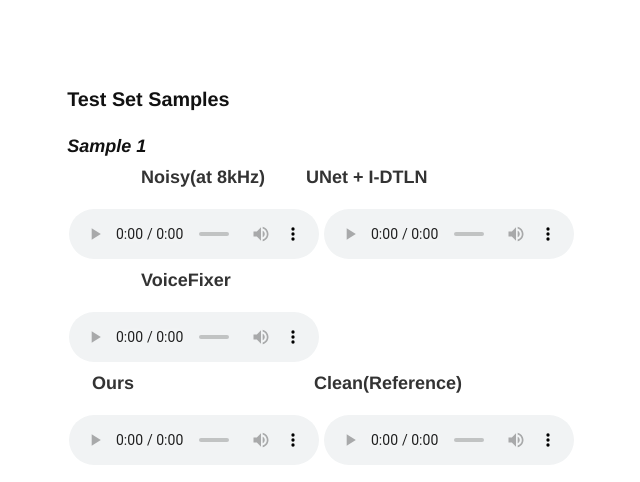
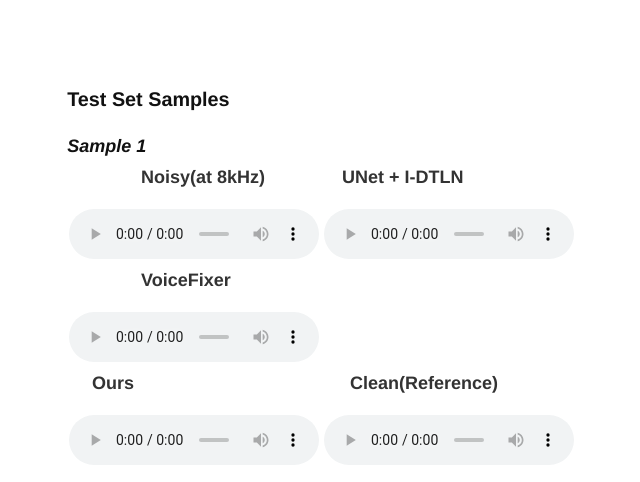
Before and after one commit to plcdemo/plcdemo.github.io, a Jekyll site: the page built from index.md, in a window 1280 px wide. Shown: the top 482 px of the page, without its empty margins (301-941 px from the left). Built offline with Jekyll 4.4.1, drawn with Linux system fonts in a browser that asks for light colours; our own code applies the rules of GitHub Pages for plain Markdown files.

Commit message:
Add files via upload

```diff
--- a/index.md
+++ b/index.md
@@ -6,7 +6,7 @@
 
 #### Sample 1
 
-&emsp;&emsp;&emsp;&emsp;**Noisy(at 8kHz)**&emsp;&emsp; **UNet + I-DTLN**
+&emsp;&emsp;&emsp;&emsp;**Noisy(at 8kHz)**&emsp;&emsp;&emsp;&emsp; **UNet + I-DTLN**
 
 <audio controls="" style="width: 250px; height: 50px"><source src="data/noisy/1.wav" type="audio/wav"></audio><audio controls="" style="width: 250px; height: 50px"><source src="data/predict/UNet+I-DTLN/1.wav" type="audio/wav"></audio>
 
@@ -14,7 +14,7 @@
 
 <audio controls="" style="width: 250px; height: 50px"><source src="data/predict/VoiceFixer/1.wav" type="audio/wav"></audio>
 
- &emsp;**Ours**&emsp;&emsp;&emsp;&emsp;&emsp;&emsp;&emsp;&emsp;&emsp;&emsp;**Clean(Reference)**
+ &emsp;**Ours**&emsp;&emsp;&emsp;&emsp;&emsp;&emsp;&emsp;&emsp;&emsp;&emsp;&emsp;&emsp;**Clean(Reference)**
 
 <audio controls="" style="width: 250px; height: 50px"><source src="data/predict/ours/1.wav" type="audio/wav"></audio><audio controls="" style="width: 250px; height: 50px"><source src="data/clean/1.wav" type="audio/wav"></audio>
 
@@ -72,7 +72,7 @@
 
 Spectrogram:
 
-<img src="img\real_1.png" alt="real_1" style="zoom: 33%;" /><img src="img\real_1_pr.png" alt="real_1_pr" style="zoom: 33%;" />
+<img src="img\real_1.png" alt="real_1" style="zoom: 25%;" /><img src="img\real_1_pr.png" alt="real_1_pr" style="zoom: 25%;" />
 
 ### Sample 2
 
@@ -84,7 +84,7 @@
 
 Spectrogram:
 
-<img src="img\real_8.png" alt="real_8" style="zoom: 33%;" /><img src="img\real_8_pr.png" alt="real_8_pr" style="zoom: 33%;" />
+<img src="img\real_8.png" alt="real_8" style="zoom: 25%;" /><img src="img\real_8_pr.png" alt="real_8_pr" style="zoom: 25%;" />
 
 ### Sample 3
 
@@ -96,4 +96,4 @@
 
 Spectrogram:
 
-<img src="img\real_9.png" alt="real_9" style="zoom: 33%;" /><img src="img\real_9_pr.png" alt="real_9_pr" style="zoom: 33%;" />
+<img src="img\real_9.png" alt="real_9" style="zoom: 25%;" /><img src="img\real_9_pr.png" alt="real_9_pr" style="zoom: 25%;" />
```
